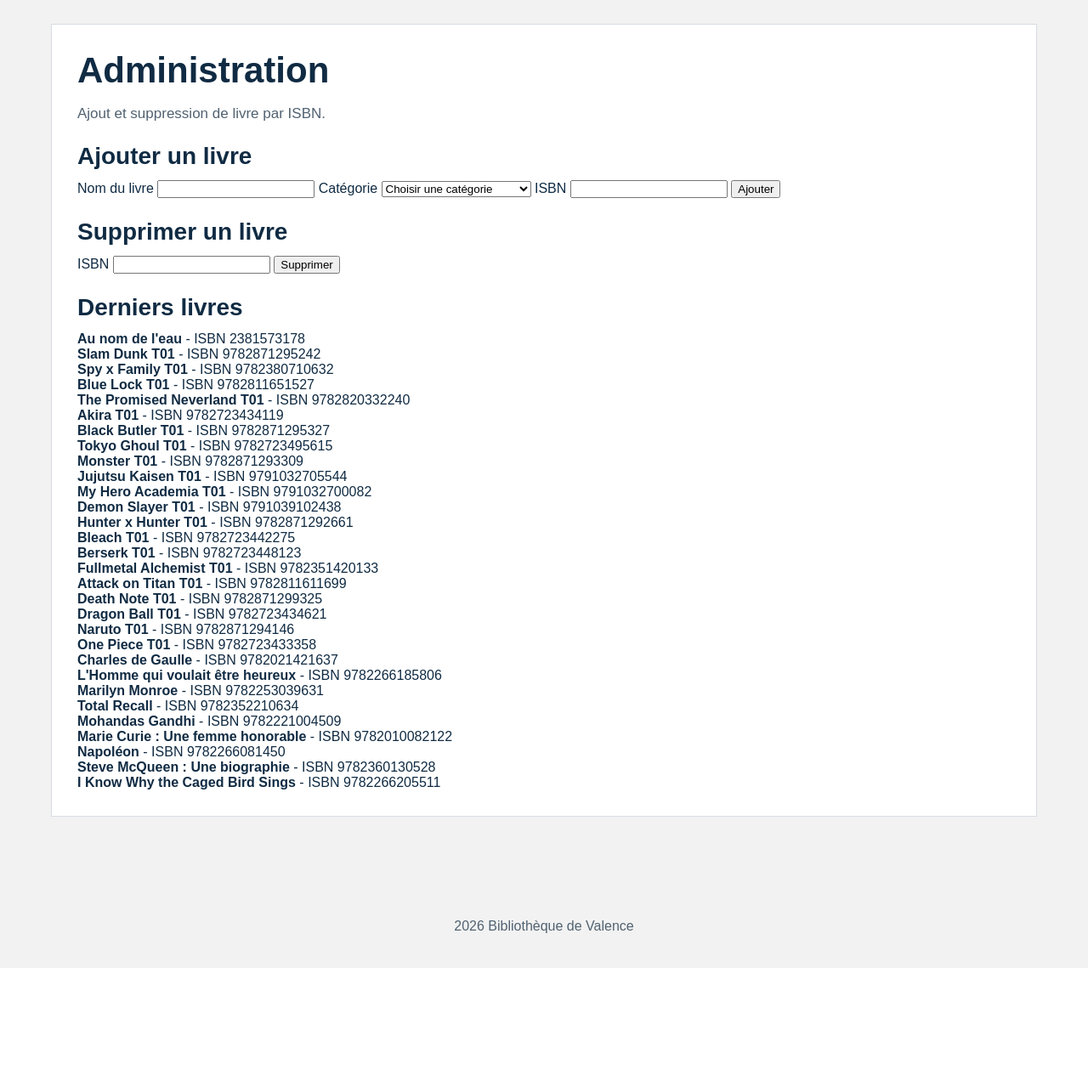
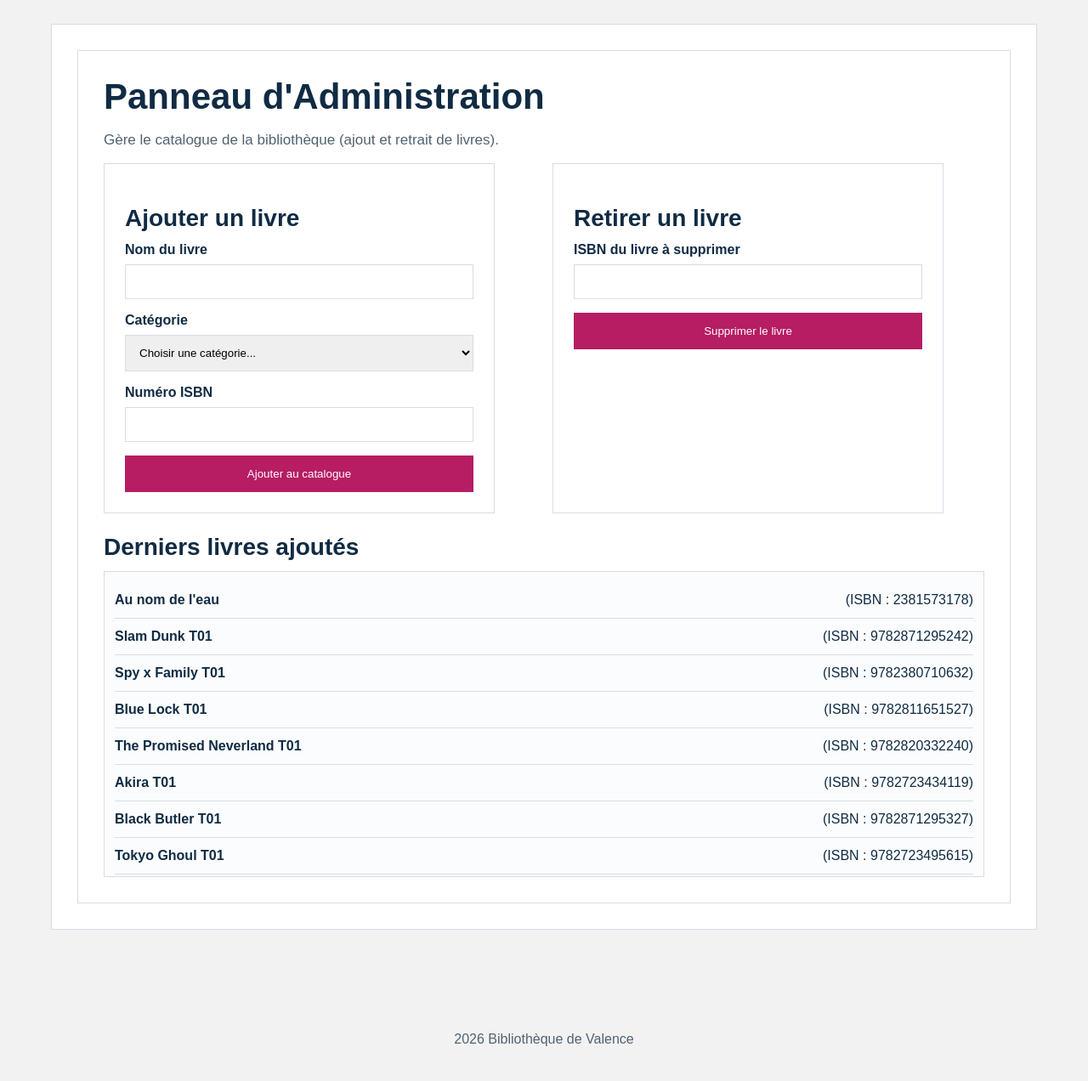
Before and after one commit to multiact/bibliothque, a Flask app: page /admin in a window 1280 px wide. Shown: the part 119-1391 px from the top of the page at 85% size. Before the commit the page ends 1258 px from the top, so only its background shows below. Run offline with Flask 3, Linux system fonts and the light colour scheme; a user stored in the database is signed in; data comes from the database, SQL or seed files in the repository; both versions use the stored data as it was after the commit.

Commit message:
modification

```diff
--- a/main.py
+++ b/main.py
@@ -6,34 +6,23 @@ import importlib
 import sqlite3
 from flask import Flask, redirect, render_template, request, session, url_for
 from werkzeug.security import check_password_hash, generate_password_hash
-from matplotlib.figure import Figure
 import database
 application = Flask(__name__)
 application.secret_key = "cle_secrete_bibliotheque"
 BASE_DONNEES = database.BASE_DONNEES
 
 
-# Import du module utilitaire def.py
-module_def = importlib.import_module("def")
-module_def.BASE_DONNEES = BASE_DONNEES
-
-# Appels des fonctions de def.py
-bdd = module_def.bdd
-date_francaise = module_def.date_francaise
-prochain_identifiant = module_def.prochain_identifiant
-faire_slug = module_def.faire_slug
-categories_menu = module_def.categories_menu
-verifier_connexion = module_def.verifier_connexion
+from fonctions import *
 
 
 @application.teardown_appcontext
-def fermer_bdd(_erreur):
-    module_def.fermer_bdd(_erreur)
+def nettoyage_bdd(_erreur):
+    fermer_bdd(_erreur)
 
 
 @application.context_processor
-def contexte_global():
-    return module_def.contexte_global(BASE_DONNEES)
+def injecter_contexte():
+    return contexte_global(BASE_DONNEES)
 @application.route("/")
 def accueil():
     nom = session.get("utilisateur", {}).get("prenom", "")
@@ -68,7 +57,8 @@ def catalogue(categorie_url):
                 ISBN_livre,
                 resume,
                 image,
-                total_exemplaires
+                total_exemplaires,
+                disponibilité
             FROM LIVRE
             WHERE id_categorie = ?
             ORDER BY nom_livre
@@ -85,14 +75,10 @@ def catalogue(categorie_url):
         ]
     # On prépare les données pour l'affichage HTML.
     for livre in livres:
-        # Force l'ISBN en texte pour éviter les soucis d'affichage (None, nombre, etc.).
         livre["ISBN_livre"] = str(livre.get("ISBN_livre") or "")
-        # Si le stock est vide ou NULL en base, on met 1 par défaut.
         livre["total_exemplaires"] = int(livre.get("total_exemplaires") or 1)
-        # Ici on affiche le même nombre en "restants" (version simple du projet).
-        livre["exemplaires_restants"] = int(livre["total_exemplaires"])
-        # Drapeau utile pour le template: 1 = disponible, 0 = indisponible.
-        livre["disponible"] = 1 if int(livre["exemplaires_restants"] or 0) > 0 else 0
+        livre["exemplaires_restants"] = int(livre.get("disponibilité") or 0)
+        livre["disponible"] = 1 if livre["exemplaires_restants"] > 0 else 0
     return render_template(
         "catalogue.html",
         categorie={
@@ -159,17 +145,27 @@ def reserver():
         elif isbn and numero:
             erreur = "Remplis un seul champ : ISBN livre ou numéro CD/DVD."
         elif isbn:
+            # On récupère le livre ET sa disponibilité actuelle
             livre = base.execute(
-                'SELECT id_livre, nom_livre FROM LIVRE WHERE ISBN_livre=? ORDER BY id_livre LIMIT 1',
+                'SELECT id_livre, nom_livre, disponibilité FROM LIVRE WHERE ISBN_livre=? ORDER BY id_livre LIMIT 1',
                 (isbn,),
             ).fetchone()
+
             if not livre:
                 erreur = "Livre introuvable pour cet ISBN."
+            elif int(livre.get("disponibilité") or 0) <= 0:
+                # L'ardoise est à 0, on bloque la réservation !
+                erreur = "Ce livre est actuellement indisponible."
             else:
                 reservation_id = creer_resa()
                 base.execute(
                     'INSERT INTO "LIGNE LIVRE" (id_livre, id_reservation) VALUES (?, ?)',
                     (livre["id_livre"], reservation_id),
+                )
+                # NOUVEAU : On baisse le stock de 1
+                base.execute(
+                    'UPDATE LIVRE SET disponibilité = disponibilité - 1 WHERE id_livre=?',
+                    (livre["id_livre"],)
                 )
                 base.commit()
                 message = "Réservation enregistrée pour le livre : " + str(livre["nom_livre"])
@@ -231,9 +227,10 @@ def rendre():
             erreur = "Remplis un seul champ : ISBN livre ou numéro CD/DVD."
         elif isbn:
             resa = base.execute(
-                'SELECT r.id_reservation, l.nom_livre FROM RESERVATION r JOIN "LIGNE LIVRE" ll ON ll.id_reservation=r.id_reservation JOIN LIVRE l ON l.id_livre=ll.id_livre WHERE r.id_client=? AND l.ISBN_livre=? AND r.date_retour_effective IS NULL ORDER BY r.id_reservation DESC LIMIT 1',
+                'SELECT r.id_reservation, l.id_livre, l.nom_livre FROM RESERVATION r JOIN "LIGNE LIVRE" ll ON ll.id_reservation=r.id_reservation JOIN LIVRE l ON l.id_livre=ll.id_livre WHERE r.id_client=? AND l.ISBN_livre=? AND r.date_retour_effective IS NULL ORDER BY r.id_reservation DESC LIMIT 1',
                 (utilisateur_id, isbn),
             ).fetchone()
+
             if not resa:
                 erreur = "Aucune réservation active pour cet ISBN."
             else:
@@ -241,11 +238,16 @@ def rendre():
                     "UPDATE RESERVATION SET date_retour_effective=?, date_de_retour=? WHERE id_reservation=?",
                     (date_francaise(date.today()), date_francaise(date.today()), resa["id_reservation"]),
                 )
+                # NOUVEAU : On remonte le stock de 1
+                base.execute(
+                    'UPDATE LIVRE SET disponibilité = disponibilité + 1 WHERE id_livre=?',
+                    (resa["id_livre"],)
+                )
                 base.commit()
                 message = "Retour enregistré pour le livre : " + str(resa["nom_livre"])
         else:
             resa = base.execute(
-                "SELECT r.id_reservation, cddvd.nom_cd_dvd FROM RESERVATION r JOIN ligne_cddvd ON ligne_cddvd.id_reservation = r.id_reservation JOIN cddvd ON cddvd.id_cd_dvd = ligne_cddvd.id_cd_dvd WHERE r.id_client=? AND ligne_cddvd.id_cd_dvd=? AND r.date_retour_effective IS NULL ORDER BY r.id_reservation DESC LIMIT 1",
+                "SELECT r.id_reservation, cddvd.id_cd_dvd, cddvd.nom_cd_dvd FROM RESERVATION r JOIN ligne_cddvd ON ligne_cddvd.id_reservation = r.id_reservation JOIN cddvd ON cddvd.id_cd_dvd = ligne_cddvd.id_cd_dvd WHERE r.id_client=? AND ligne_cddvd.id_cd_dvd=? AND r.date_retour_effective IS NULL ORDER BY r.id_reservation DESC LIMIT 1",
                 (utilisateur_id, numero),
             ).fetchone()
             if not resa:
@@ -267,33 +269,41 @@ def connexion():
     base = bdd()
     erreur = None
     prochain = request.values.get("next") or url_for("accueil")
+
     if request.method == "POST":
+        # On récupère ce que l'utilisateur a tapé
         identifiant = request.form.get("email", "").strip().lower()
         mot_de_passe = request.form.get("password", "")
+
+        # On cherche l'utilisateur par son e-mail OU son nom d'utilisateur
         utilisateur = base.execute(
             "SELECT * FROM CLIENT WHERE (LOWER(adressemail_client)=? OR LOWER(COALESCE(nom_utilisateur,''))=?) AND mot_de_passe IS NOT NULL LIMIT 1",
             (identifiant, identifiant),
         ).fetchone()
+
         if not utilisateur:
-            erreur = "Adresse e-mail introuvable."
+            erreur = "Adresse e-mail ou nom d'utilisateur introuvable."
         elif not check_password_hash(utilisateur["mot_de_passe"], mot_de_passe):
             erreur = "Mot de passe incorrect."
         else:
+            # L'utilisateur a donné les bons identifiants, on lui crée son "badge" de base (la session)
             session["utilisateur"] = {
                 "id": utilisateur["id_client"],
                 "prenom": utilisateur["prenom_client"],
                 "nom_utilisateur": utilisateur["nom_utilisateur"],
                 "email": utilisateur["adressemail_client"],
             }
-            est_admin = base.execute(
-                "SELECT 1 FROM WEB_ADMIN WHERE LOWER(nom_utilisateur)=? LIMIT 1",
-                (str(utilisateur["nom_utilisateur"]).lower(),),
-            ).fetchone()
-            if est_admin:
-                session["admin"] = True
+
+            # On vérifie son rôle (si c'est NULL, ce ne sera pas égal à 1)
+            # IMPORTANT : Il faut que la colonne 'est_admin' existe bien dans la table CLIENT
+            if utilisateur["est_admin"] == 1:
+                session["admin"] = True  # On ajoute le macaron Admin sur son badge
                 return redirect(url_for("admin"))
-            session.pop("admin", None)
-            return redirect(prochain)
+            else:
+                # Si ce n'est pas un admin, on s'assure d'enlever tout macaron Admin résiduel
+                session.pop("admin", None)
+                return redirect(prochain)
+
     return render_template("connexion.html", erreur=erreur, prochain=prochain)
 @application.route("/creer_compte", methods=["POST"])
 def creer_compte():
@@ -305,39 +315,44 @@ def creer_compte():
     code_postal = request.form.get("code_postal", "").strip()
     email = request.form.get("email", "").strip().lower()
     mot_de_passe = request.form.get("password", "")
+
+    # Vérification que tous les champs sont remplis
     if not all([prenom, nom_utilisateur, date_naissance, code_postal, email, mot_de_passe]):
         return render_template("connexion.html", erreur="Tous les champs sont obligatoires.", prochain=prochain)
+
+    # Vérification si l'utilisateur existe déjà
     deja = base.execute(
         "SELECT 1 FROM CLIENT WHERE LOWER(adressemail_client)=? OR LOWER(COALESCE(nom_utilisateur,''))=? LIMIT 1",
         (email, nom_utilisateur.lower()),
     ).fetchone()
+
     if deja:
         return render_template("connexion.html", erreur="Cet e-mail ou ce nom d'utilisateur existe déjà.", prochain=prochain)
+
     try:
-        mdp_hash = generate_password_hash("lisette") if nom_utilisateur.lower() == "admin" else generate_password_hash(mot_de_passe)
+        # NOUVEAU : On hache TOUJOURS le mot de passe tapé par l'utilisateur (plus de mot de passe forcé !)
+        mdp_hash = generate_password_hash(mot_de_passe)
         cid = prochain_identifiant(base, "CLIENT", "id_client")
+
+        # NOUVEAU : Dans l'INSERT INTO, on ajoute "est_admin" à la fin de la liste des colonnes,
+        # et on met un "0" écrit en dur à la fin des valeurs. Tout nouveau compte est un client.
         base.execute(
-            'INSERT INTO CLIENT (id_client, nom_client, prenom_client, adressepostale_client, adressemail_client, date_naissance_client, telephone_client, nom_utilisateur, mot_de_passe, date_creation, code_postal) VALUES (?, ?, ?, ?, ?, ?, ?, ?, ?, ?, ?)',
+            'INSERT INTO CLIENT (id_client, nom_client, prenom_client, adressepostale_client, adressemail_client, date_naissance_client, telephone_client, nom_utilisateur, mot_de_passe, date_creation, code_postal, est_admin) VALUES (?, ?, ?, ?, ?, ?, ?, ?, ?, ?, ?, 0)',
             (cid, nom_utilisateur, prenom, code_postal, email, date_naissance, None, nom_utilisateur, mdp_hash, date_francaise(date.today()), code_postal),
         )
-        if nom_utilisateur.lower() == "admin":
-            adm = base.execute("SELECT id_admin FROM WEB_ADMIN WHERE LOWER(nom_utilisateur)=? LIMIT 1", ("admin",)).fetchone()
-            if adm:
-                base.execute("UPDATE WEB_ADMIN SET mot_de_passe_hash=? WHERE id_admin=?", (mdp_hash, adm["id_admin"]))
-            else:
-                return render_template(
-                    "connexion.html",
-                    erreur="Compte admin non configuré en base (WEB_ADMIN).",
-                    prochain=prochain,
-                )
         base.commit()
     except sqlite3.IntegrityError:
         return render_template("connexion.html", erreur="Cet e-mail ou ce nom d'utilisateur existe déjà.", prochain=prochain)
+
+    # On crée le badge de session classique pour cet utilisateur fraîchement inscrit
     session["utilisateur"] = {"id": cid, "prenom": prenom, "nom_utilisateur": nom_utilisateur, "email": email}
-    if nom_utilisateur.lower() == "admin":
-        session["admin"] = True
-        return redirect(url_for("admin"))
+
+    # NOUVEAU : Par sécurité, on s'assure de retirer tout macaron "admin" résiduel de la session
+    session.pop("admin", None)
+
     return redirect(prochain)
+
+
 @application.route("/autres")
 @application.route("/statistiques")
 def autres():
@@ -422,51 +437,60 @@ def autres():
         top_livres_demandes=top_livres_demandes,
     )
 @application.route("/admin", methods=["GET", "POST"])
+@application.route("/admin", methods=["GET", "POST"])
 def admin():
     if not session.get("admin"):
         return redirect(url_for("connexion", next=url_for("admin")))
+
     base = bdd()
     message = None
     erreur = None
+
     categories = [dict(x) for x in base.execute(
         "SELECT id_categorie, nom_categorie FROM CATEGORIE ORDER BY nom_categorie"
     ).fetchall()]
+
     if request.method == "POST":
         action = request.form.get("action", "").strip()
         isbn = request.form.get("isbn_livre", "").strip()
+
         if not isbn:
-            erreur = "ISBN obligatoire."
+            erreur = "L'ISBN est obligatoire."
         elif action == "ajouter":
             nom = request.form.get("nom_livre", "").strip()
             categorie_choisie = request.form.get("id_categorie", "").strip()
+
             if not nom:
-                erreur = "Nom du livre obligatoire."
+                erreur = "Le nom du livre est obligatoire."
             elif not categorie_choisie:
-                erreur = "Choisis une catégorie."
+                erreur = "Veuillez choisir une catégorie."
             else:
                 existe = base.execute("SELECT 1 FROM LIVRE WHERE ISBN_livre=? LIMIT 1", (isbn,)).fetchone()
                 if existe:
-                    erreur = "Un livre avec cet ISBN existe déjà."
+                    erreur = "Un livre avec cet ISBN existe déjà dans la base."
                 else:
                     base.execute(
-                        'INSERT INTO LIVRE (nom_livre, auteur_livre, maison_edition_livre, annee_livre, id_categorie, ISBN_livre, resume, image, total_exemplaires) VALUES (?, ?, NULL, NULL, ?, ?, NULL, NULL, 1)',
+                        'INSERT INTO LIVRE (nom_livre, auteur_livre, maison_edition_livre, annee_livre, id_categorie, ISBN_livre, resume, image, total_exemplaires, disponibilité) VALUES (?, ?, NULL, NULL, ?, ?, NULL, NULL, 1, 1)',
                         (nom, "Inconnu", int(categorie_choisie), isbn),
                     )
                     base.commit()
-                    message = "Livre ajouté."
+                    message = f"Le livre '{nom}' a été ajouté avec succès."
+
         elif action == "supprimer":
-            livre = base.execute("SELECT 1 FROM LIVRE WHERE ISBN_livre=? LIMIT 1", (isbn,)).fetchone()
+            livre = base.execute("SELECT nom_livre FROM LIVRE WHERE ISBN_livre=? LIMIT 1", (isbn,)).fetchone()
             if not livre:
                 erreur = "Aucun livre trouvé pour cet ISBN."
             else:
-                base.execute("UPDATE LIVRE SET total_exemplaires = 0 WHERE ISBN_livre=?", (isbn,))
+                base.execute("DELETE FROM LIVRE WHERE ISBN_livre=?", (isbn,))
                 base.commit()
-                message = "Livre marqué comme supprimé."
+                message = f"Le livre '{livre['nom_livre']}' a été définitivement retiré."
         else:
             erreur = "Action inconnue."
+
     livres = [dict(x) for x in base.execute("SELECT nom_livre, ISBN_livre FROM LIVRE ORDER BY id_livre DESC LIMIT 30").fetchall()]
     for livre in livres:
         livre["ISBN_livre"] = str(livre.get("ISBN_livre") or "")
+
     return render_template("admin.html", livres=livres, categories=categories, erreur=erreur, message=message)
 @application.route("/deconnexion")
 def deconnexion():
--- a/templates/admin.html
+++ b/templates/admin.html
@@ -3,53 +3,74 @@
 {% block title %}Administration{% endblock %}
 
 {% block content %}
-<h1>Administration</h1>
-<p>Ajout et suppression de livre par ISBN.</p>
+<div class="bloc-principal">
+    <h1>Panneau d'Administration</h1>
+    <p>Gère le catalogue de la bibliothèque (ajout et retrait de livres).</p>
 
     {% if erreur %}
-<div class="error">{{ erreur }}</div>
+    <div class="message-erreur">{{ erreur }}</div>
     {% endif %}
     {% if message %}
-<div class="ok">{{ message }}</div>
+    <div class="message-valide">{{ message }}</div>
     {% endif %}
 
-<div class="card">
+    <div class="grille-admin">
+        <div class="formulaire formulaire-admin">
             <h2>Ajouter un livre</h2>
-    <form method="POST" action="{{ url_for('admin') }}">
+            <form method="POST" action="{{ url_for('admin') }}" class="formulaire-simple">
                 <input type="hidden" name="action" value="ajouter">
+
+                <div class="champ-formulaire">
                     <label>Nom du livre</label>
                     <input type="text" name="nom_livre" required>
+                </div>
 
+                <div class="champ-formulaire">
                     <label>Catégorie</label>
                     <select name="id_categorie" required>
-            <option value="">Choisir une catégorie</option>
+                        <option value="">Choisir une catégorie...</option>
                         {% for categorie in categories %}
                         <option value="{{ categorie['id_categorie'] }}">{{ categorie['nom_categorie'] }}</option>
                         {% endfor %}
                     </select>
+                </div>
 
-        <label>ISBN</label>
+                <div class="champ-formulaire">
+                    <label>Numéro ISBN</label>
                     <input type="text" name="isbn_livre" required>
-        <button type="submit">Ajouter</button>
+                </div>
+
+                <button type="submit">Ajouter au catalogue</button>
             </form>
         </div>
 
-<div class="card">
-    <h2>Supprimer un livre</h2>
-    <form method="POST" action="{{ url_for('admin') }}">
+        <div class="formulaire formulaire-admin">
+            <h2>Retirer un livre</h2>
+            <form method="POST" action="{{ url_for('admin') }}" class="formulaire-simple">
                 <input type="hidden" name="action" value="supprimer">
-        <label>ISBN</label>
+
+                <div class="champ-formulaire">
+                    <label>ISBN du livre à supprimer</label>
                     <input type="text" name="isbn_livre" required>
-        <button type="submit">Supprimer</button>
+                </div>
+
+                <button type="submit">Supprimer le livre</button>
             </form>
         </div>
+    </div>
 
-<div class="card">
-    <h2>Derniers livres</h2>
+    <div class="zone-historique">
+        <h2>Derniers livres ajoutés</h2>
+        <div class="liste-admin">
             {% for livre in livres %}
-    <div class="row"><strong>{{ livre['nom_livre'] }}</strong> - ISBN {{ livre['ISBN_livre'] }}</div>
+            <div class="ligne-historique">
+                <strong>{{ livre['nom_livre'] }}</strong>
+                <span>(ISBN : {{ livre['ISBN_livre'] }})</span>
+            </div>
             {% else %}
-    <div class="row">Aucun livre pour le moment.</div>
+            <p>Aucun livre dans le catalogue pour le moment.</p>
             {% endfor %}
         </div>
+    </div>
+</div>
 {% endblock %}
--- a/templates/principal.html
+++ b/templates/principal.html
@@ -36,7 +36,7 @@
         <tr><th>Jour</th><th>Matin</th><th>Aprés-midi</th></tr>
     </thead>
     <tbody>
-        <tr><td>Lundi</td><td>FermÃ©</td><td>FermÃ©</td></tr>
+        <tr><td>Lundi</td><td>Fermé</td><td>Fermé</td></tr>
         <tr><td>Mardi</td><td>8h30 - 12h</td><td>14h - 18h</td></tr>
         <tr><td>Mercredi</td><td>8h30 - 12h</td><td>14h - 18h</td></tr>
         <tr><td>Jeudi</td><td>8h30 - 12h</td><td>14h - 18h</td></tr>
```
Also changed, not shown: templates/catalogue.html (+14 -5 lines), bibliotheque.db, fonctions.py (renamed from def.py). Lines whose indentation alone changed are shown as unchanged.
